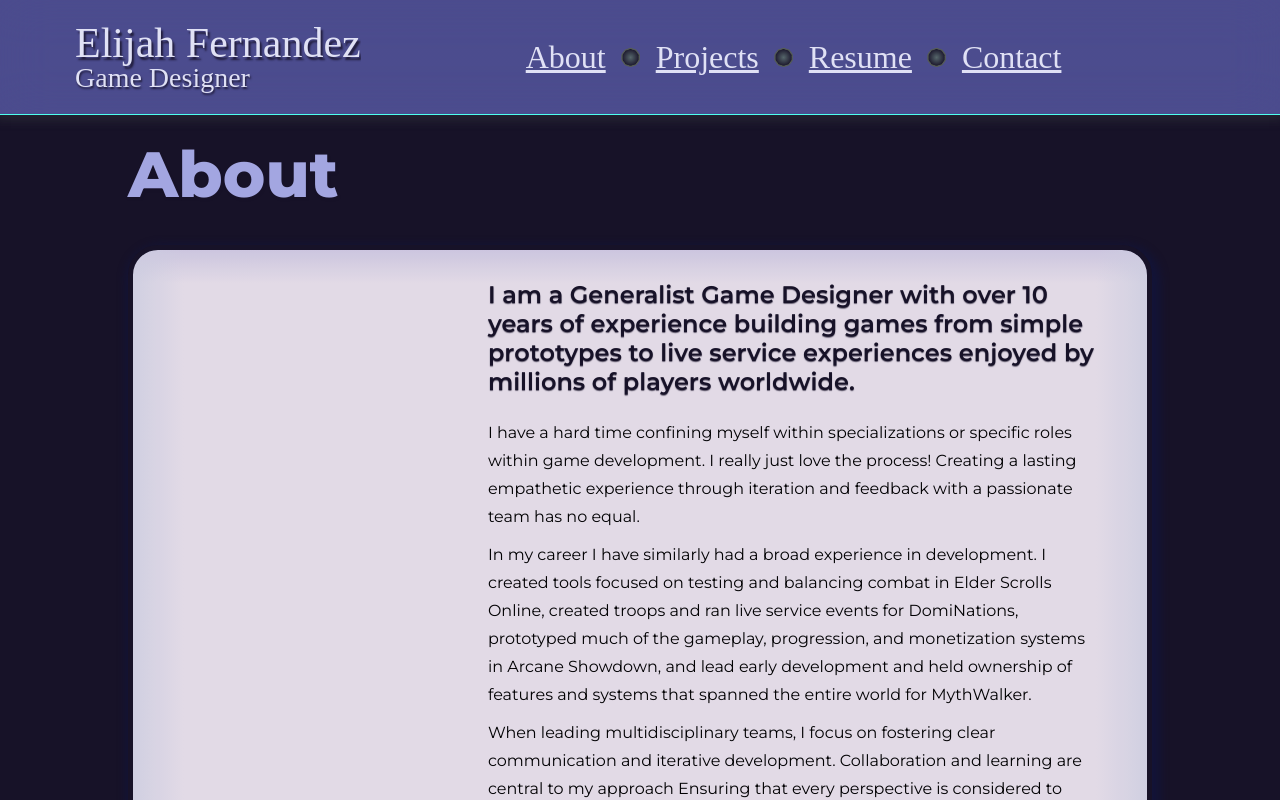
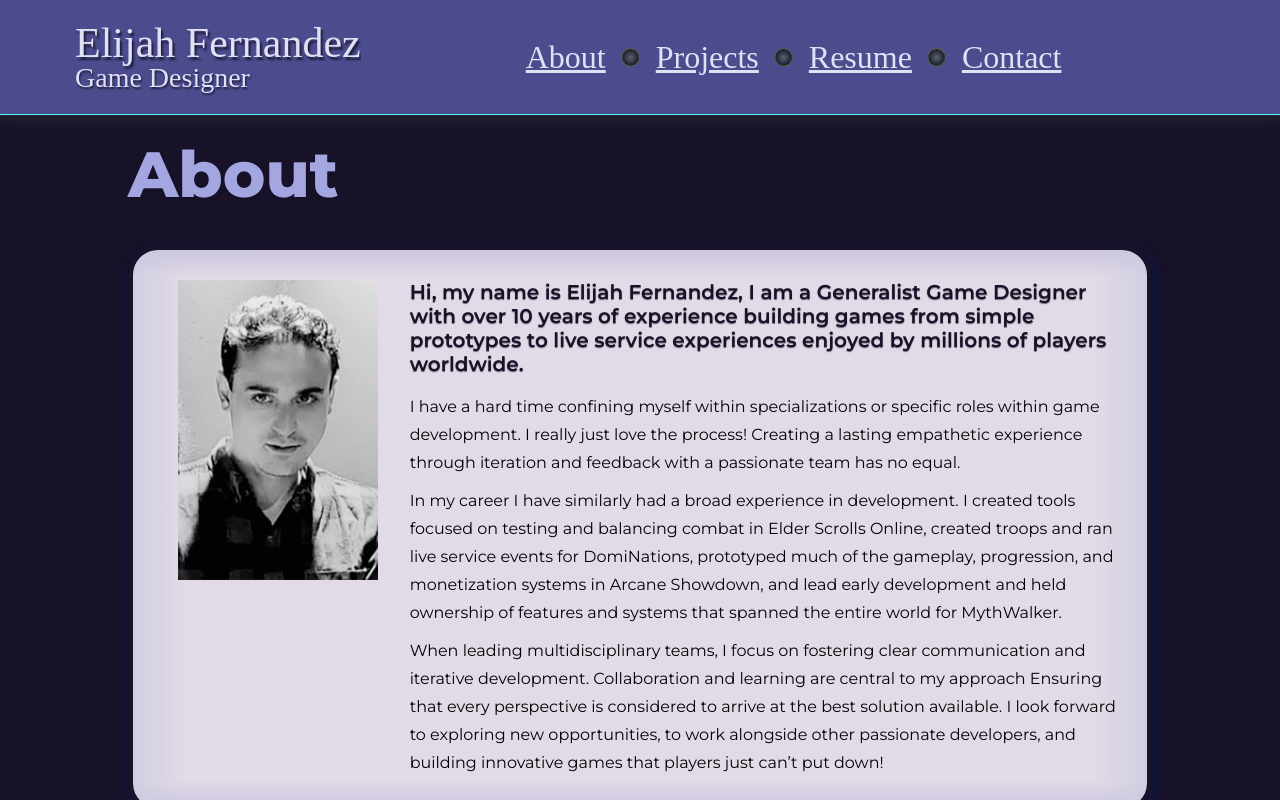
Before and after one commit to Elijahmon/Portfolio, a React (Vite) app: page / in a window 1280 px wide. Shown: the top 800 px of the page. Built offline with nearby package versions, Linux system fonts and the light colour scheme; a web font is replaced by a local one.

Commit message:
[EF] Add image, fix about formatting

```diff
--- a/index.html
+++ b/index.html
@@ -2,7 +2,7 @@
 <html lang="en">
   <head>
     <meta charset="UTF-8" />
-    <link rel="icon" type="image/svg+xml" href="/vite.svg" />
+    <link rel="icon" type="image/svg+xml" href="/PandamoniumIcon.svg" />
     <link href="fonts.googleapis.com" rel="stylesheet">
     <link rel="preconnect" href="https://fonts.googleapis.com">
     <link rel="preconnect" href="https://fonts.gstatic.com" crossorigin>
--- a/src/sections/about.tsx
+++ b/src/sections/about.tsx
@@ -1,4 +1,6 @@
 import "./styles/about.css"
+
+import AboutImage from "../assets/images/head1.png"
 
 function About()
 {
@@ -8,10 +10,11 @@ function About()
                 About
             </div>
             <div className="about_panel">
-                <div className="details">
+                <div className="details" style={{display: 'inline-flex'}}>
+                    <img src={AboutImage} style={{display: 'flex', margin: '0 32px 0 15px', height: '300px', width:'auto'}}/>
                     <div style={{display: 'flex', flexDirection: "column", gap: 10}}>
                         <div className="about_header">
-                            I am a Generalist Game Designer with over 10 years of experience building games from simple prototypes to live service experiences enjoyed by millions of players worldwide.
+                            Hi, my name is Elijah Fernandez, I am a Generalist Game Designer with over 10 years of experience building games from simple prototypes to live service experiences enjoyed by millions of players worldwide.
                         </div>
                         <div className="about_details">
                             I have a hard time confining myself within specializations or specific roles within game development. I really just love the process! Creating a lasting empathetic experience through iteration and feedback with a passionate team has no equal.
--- a/src/sections/styles/about.css
+++ b/src/sections/styles/about.css
@@ -31,11 +31,10 @@
 
 .details
 {
-  margin: 3% 5% 3% 35%; /*top right bottom left */
+  margin: 3% 3% 3% 3%; /*top right bottom left */
   height: 100%;
   display: flex;
   flex-direction: row;
-  justify-content: flex-end;
   line-height: 28px;
 
 }
@@ -44,17 +43,17 @@
 {
   color: var(--M-Violet);
   text-shadow: 0 1px 1px rgba(23, 18, 40, 0.60);
-  font-size: 24px;
+  font-size: 20px;
   font-style: normal;
   font-weight: 600;
   line-height: normal;
-  margin: 0 0 2% 0;
+  margin: 0 0 1% 0;
 }
 
 .about_text
 {
-  font-size: 20px;
+  font-size: 18px;
   font-style: normal;
   font-weight: 500;
-  line-height: 35px;
+  line-height: 32px;
 }
```
Also changed, not shown: public/PandamoniumIcon.svg (added), src/assets/images/head1.png (added).
